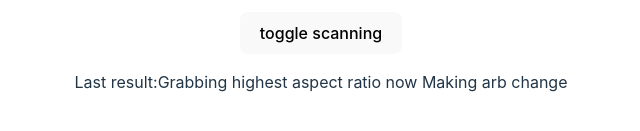
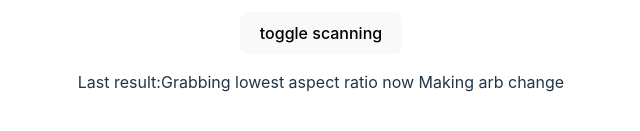
Before and after one commit to eschmiel/zxing-test, a React (Vite) app in the folder vite-test/vite-project/: page / in a window 1280 px wide. Shown: the part 339-470 px from the top of the page, without its empty margins (319-959 px from the left). Built offline with nearby package versions, Linux system fonts and the light colour scheme.

Commit message:
use lowest aspect

```diff
--- a/vite-test/vite-project/src/App.jsx
+++ b/vite-test/vite-project/src/App.jsx
@@ -44,7 +44,7 @@ function App() {
       <p>
         <span>Last result:</span>
         <span>{result}</span>
-        Grabbing highest aspect ratio now
+        Grabbing lowest aspect ratio now
         Making arb change
       </p>
       {deviceCapabilities.map((device, index) =>
--- a/vite-test/vite-project/src/BarcodeScanner.jsx
+++ b/vite-test/vite-project/src/BarcodeScanner.jsx
@@ -14,7 +14,7 @@ export const BarcodeScanner = ({ setResult, setScanningStatus }) => {
                     const { aspectRatio, facingMode } = device.getCapabilities()
                     const properFacing = facingMode === 'environment'
                     const isFirstDevice = !lowestAspectRatio && aspectRatio?.max
-                    const aspectRatioIsLessThanLowest = aspectRatio?.max > lowestAspectRatio
+                    const aspectRatioIsLessThanLowest = aspectRatio?.max < lowestAspectRatio
                     if (properFacing && (isFirstDevice || aspectRatioIsLessThanLowest)) {
                         lowestAspectRatio = aspectRatio.max
                         bestDevice = device.deviceId
```
